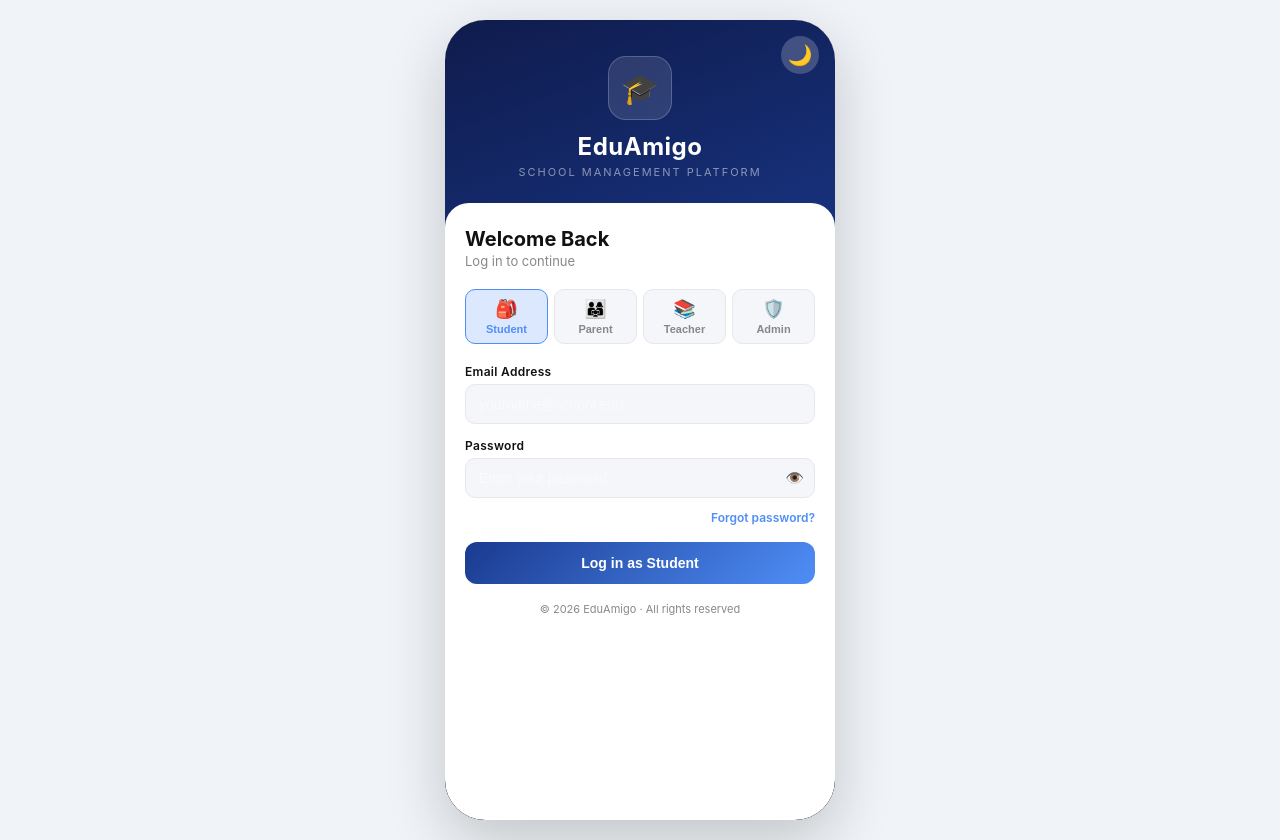
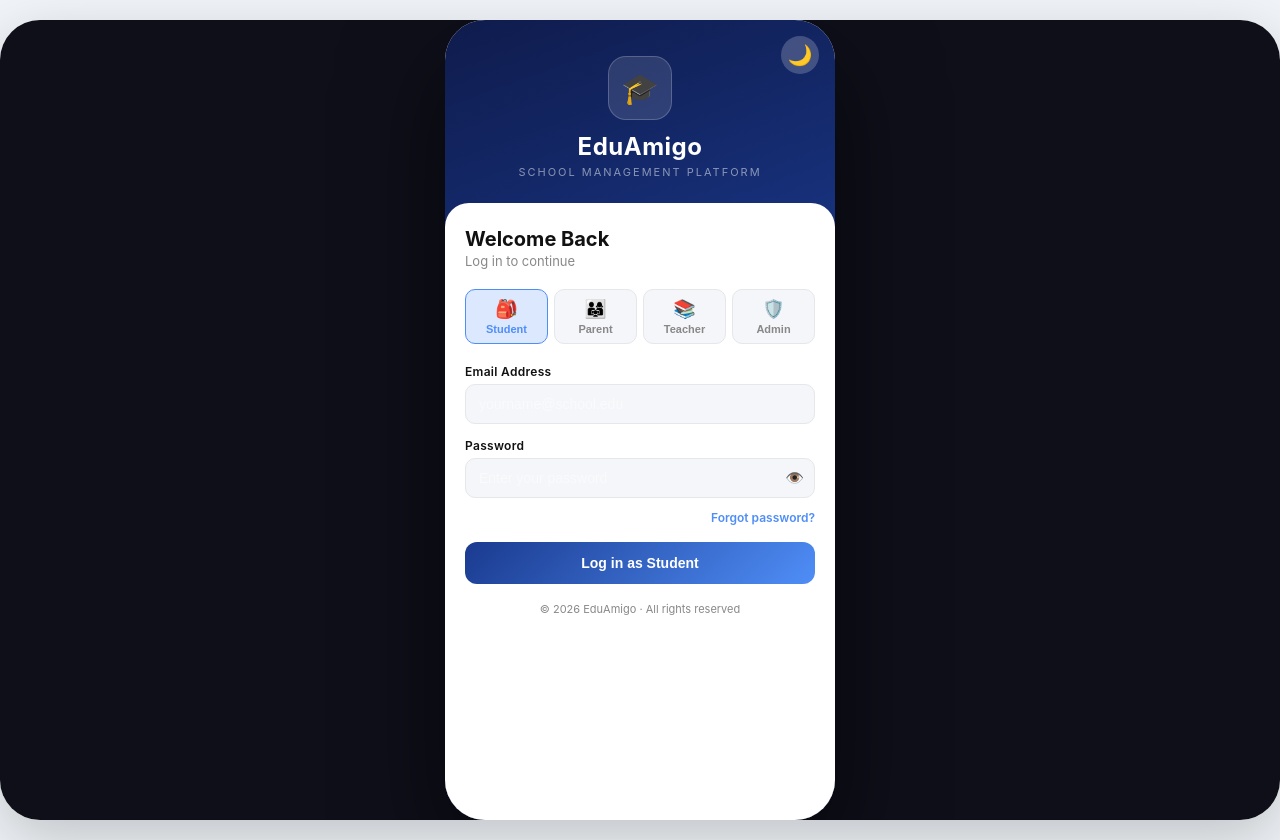
Before and after one commit to arihantrai33/eduamigo-frontend-, a React (Vite) app: page /login in a window 1280 px wide. Built offline with nearby package versions, Linux system fonts and the light colour scheme.

Commit message:
fix: responsive layout for all screen sizes + default light mode

```diff
--- a/src/context/ThemeContext.jsx
+++ b/src/context/ThemeContext.jsx
@@ -4,7 +4,7 @@ const ThemeContext = createContext();
 
 export function ThemeProvider({ children }) {
   const [darkMode, setDarkMode] = useState(() => {
-    const saved = localStorage.getItem("darkMode"); return saved === null ? false : saved === "true";
+    const saved = localStorage.getItem("darkMode"); if (saved !== null) return saved === "true"; return false;
   });
 
   useEffect(() => {
--- a/src/index.css
+++ b/src/index.css
@@ -23,7 +23,8 @@ input, button {
 }
 
 #root {
-  max-width: 430px;
+  width: 100%;
+  max-width: 100%;
   margin: 0 auto;
   min-height: 100vh;
   overflow: hidden;
@@ -39,6 +40,7 @@ input, button {
   }
 
   #root {
+  width: 100%;
     min-height: calc(100vh - 40px);
     border-radius: 40px;
     box-shadow: 0 20px 60px rgba(0,0,0,0.2);
```
